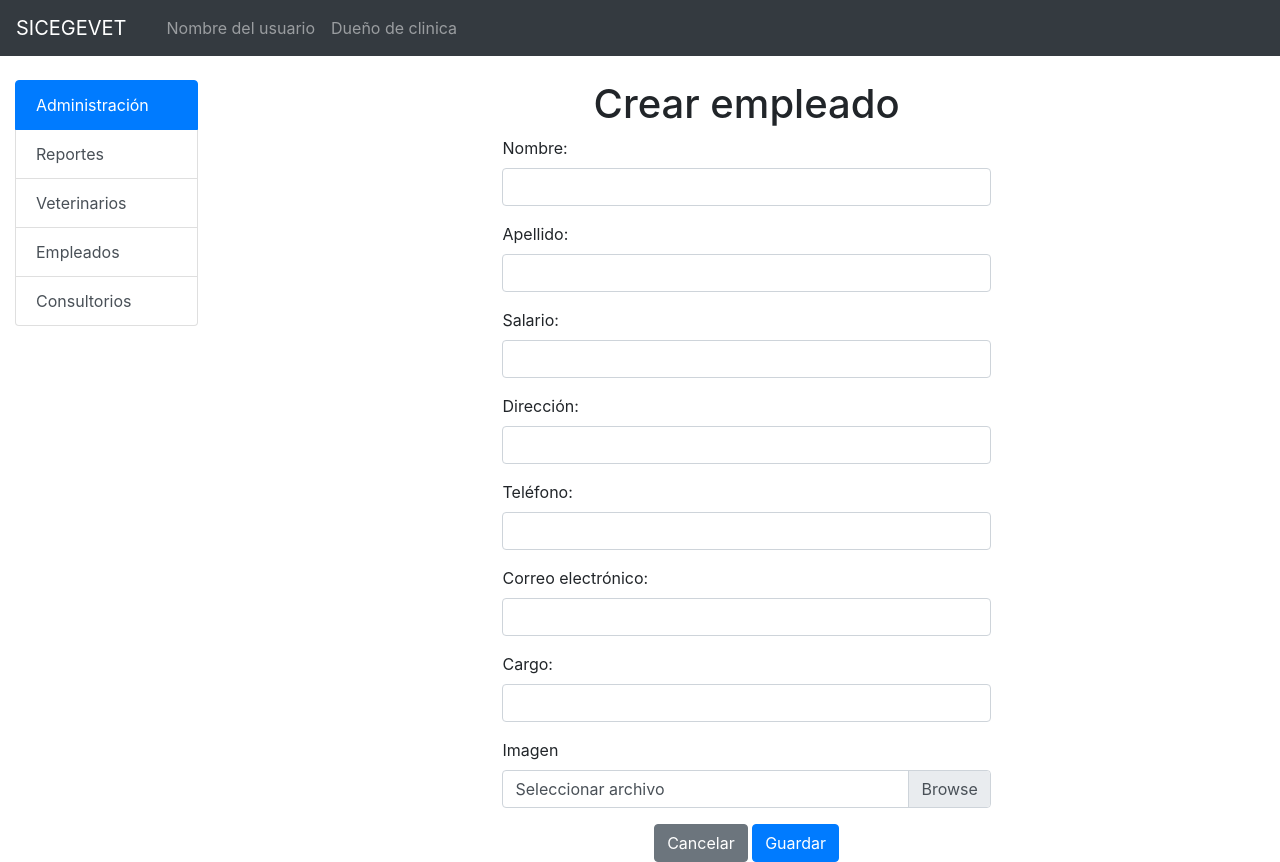
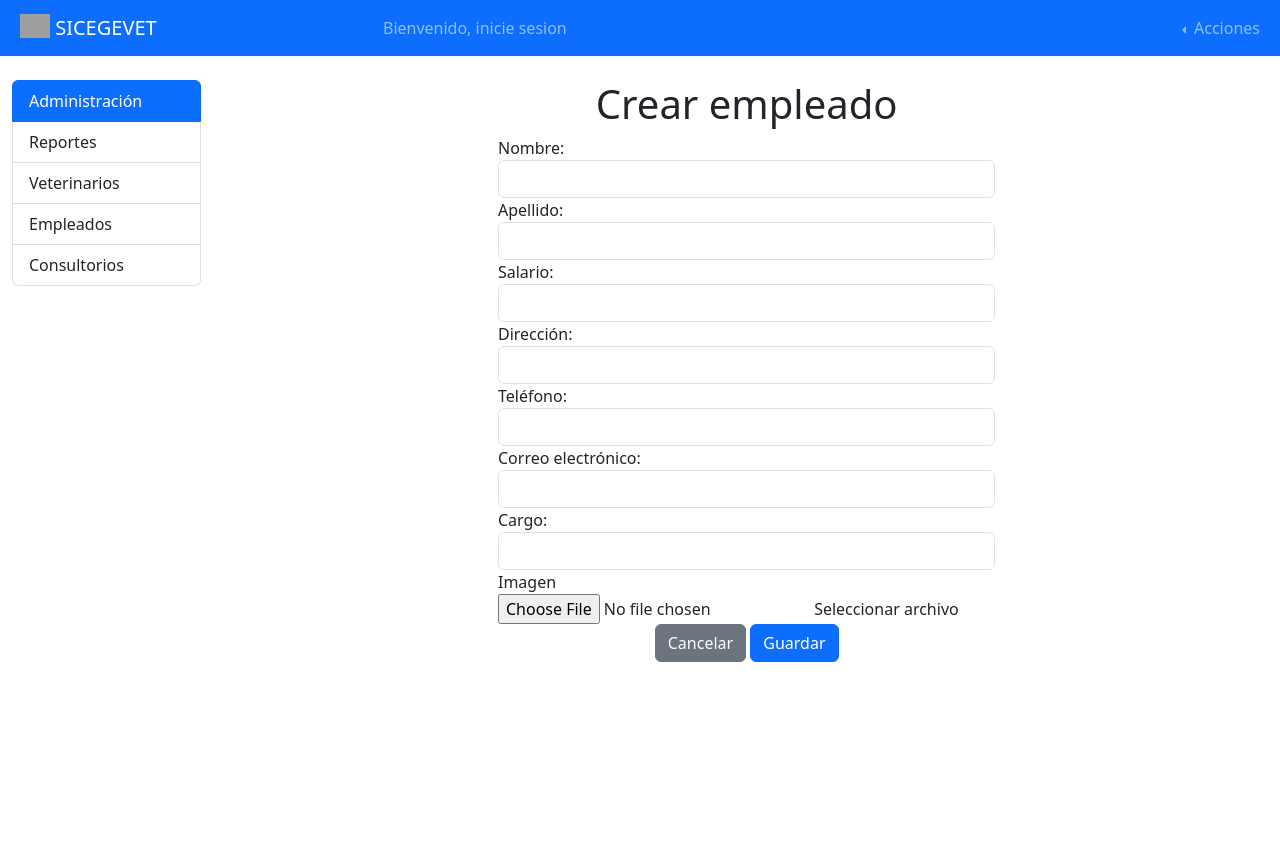
Before and after one commit to GRUPO12-DSI115/GRUPO12-DSI115, a Django app: page /gestion-empleados/crear/ in a window 1280 px wide. After the commit the page ends 662 px from the top, so only its background shows below. Run offline with Django 4.2, Linux system fonts and the light colour scheme; some libraries are stand-ins or nearby versions; grey boxes are pictures that could not be loaded.

Commit message:
H10, H11, H12, H13 y H14 Actualizados

```diff
--- a/GestionVeterinarias/inicio/templates/inicio/base2.html
+++ b/GestionVeterinarias/inicio/templates/inicio/base2.html
@@ -1,51 +1,68 @@
 <!DOCTYPE html>
-<html lang="es">
+<html lang="en">
   <head>
-    <meta charset="UTF-8" />
-    <meta name="viewport" content="width=device-width, initial-scale=1.0" />
-    <meta http-equiv="X-UA-Compatible" content="ie=edge" />
-    <title>{% block title %}Dashboard{% endblock %}</title>
-    <!-- Bootstrap CSS -->
+    <meta charset="utf-8" />
+    <meta name="viewport" content="width=device-width, initial-scale=1" />
+    <title>Bootstrap demo</title>
     <link
+      href="https://cdn.jsdelivr.net/npm/bootstrap@5.3.0/dist/css/bootstrap.min.css"
       rel="stylesheet"
-      href="https://stackpath.bootstrapcdn.com/bootstrap/4.3.1/css/bootstrap.min.css"
-      integrity="sha384-ggOyR0iXCbMQv3Xipma34MD+dH/1fQ784/j6cY/iJTQUOhcWr7x9JvoRxT2MZw1T"
+      integrity="sha384-9ndCyUaIbzAi2FUVXJi0CjmCapSmO7SnpJef0486qhLnuZ2cdeRhO02iuK6FUUVM"
       crossorigin="anonymous"
     />
-    <link
-      rel="stylesheet"
-      href="https://cdn.jsdelivr.net/npm/sweetalert2@10.16.3/dist/sweetalert2.min.css"
-    />
     <script src="https://cdn.jsdelivr.net/npm/sweetalert2@10.16.3/dist/sweetalert2.all.min.js"></script>
-    {% block stylesheets %}{% endblock %}
   </head>
   <body>
     <!-- Navbar -->
-    <nav class="navbar navbar-expand-lg navbar-dark bg-dark">
-      <a class="navbar-brand" href="#">SICEGEVET</a>
-      <button
-        class="navbar-toggler"
-        type="button"
-        data-toggle="collapse"
-        data-target="#navbarNav"
-        aria-controls="navbarNav"
-        aria-expanded="false"
-        aria-label="Toggle navigation"
-      >
-        <span class="navbar-toggler-icon"></span>
-      </button>
-      <div class="collapse navbar-collapse" id="navbarNav">
-        <ul class="navbar-nav">
-          <li class="nav-item {% block nav_dashboard %}{% endblock %}">
-            <a class="nav-link" href="#"></a>
-          </li>
-          <li class="nav-item {% block nav_users %}{% endblock %}">
-            <a class="nav-link" href="#">Nombre del usuario</a>
-          </li>
-          <li class="nav-item {% block nav_settings %}{% endblock %}">
-            <a class="nav-link" href="#">Dueño de clinica</a>
-          </li>
-        </ul>
+    <nav class="navbar navbar-expand-lg navbar-dark bg-primary">
+      <div class="container-fluid">
+        <a class="navbar-brand px-2" href="#">
+          <img src="/docs/5.3/assets/brand/bootstrap-logo.svg" alt="Logo" width="30" height="24" class="d-inline-block align-text-top">
+          SICEGEVET
+        </a>
+        <div class="navbar-collapse justify-content-center">
+            {% if request.user.is_superuser %}
+            <span class="navbar-text">Bienvenido, {{ user.get_username }}, eres: Administrador General de la Asociacion</span>
+            {% endif %}
+
+            {% if user.is_authenticated and user.clinica_id != Null %}
+            <span class="navbar-text">Bienvenido, {{ user.get_username }}, eres: {{ user.role }} de la clinica: {{ user.clinica.nombreClinica }}</span>
+            {% endif %}
+
+            {% if user.is_authenticated %}
+            {% else %}
+            <span class="navbar-text">Bienvenido, inicie sesion</span>
+            {% endif %}
+        </div>
+        <div class="navbar-collapse justify-content-end">
+          <ul class="navbar-nav">
+            <li class="nav-item btn-group dropstart">
+              <a
+                class="nav-link dropdown-toggle btn"
+                href="#"
+                id="navbarDropdown"
+                role="button"
+                data-bs-toggle="dropdown"
+                aria-expanded="false"
+              >
+              {% if user.is_authenticated == True %}
+              {{user.get_username}}
+              {% else %}
+              Acciones
+              {% endif %}
+              </a>
+              <ul class="dropdown-menu" aria-labelledby="navbarDropdown">
+                {% if user.is_authenticated == True %}
+                <li><a class="dropdown-item " href="/cuentas/cambioContra">Cambio de contraseña</a></li>
+                <li><a class="dropdown-item" href="{% url 'logout' %}">Cerrar sesión</a></li>
+                {% else %}
+                <li><a class="dropdown-item" href="/cuentas/login">Iniciar sesión</a></li>
+                <li><a class="dropdown-item" href="">Crear cuenta</a></li>
+                {% endif %}
+              </ul>
+            </li>
+          </ul>
+        </div>
       </div>
     </nav>
 
@@ -79,23 +96,18 @@
         <div class="col-md-10">{% block content %} {% endblock %}</div>
       </div>
     </div>
-
-    <!-- jQuery, Popper.js, and Bootstrap JS -->
+    <!-- jQuery, Popper.js, y Bootstrap JS -->
     <script
-      src="https://code.jquery.com/jquery-3.3.1.slim.min.js"
-      integrity="sha384-q8i/X+965DzO0rT7abKfaslvrpuShvqeaUIsstM+xmI8Tv5BkSKRDIi+pe0+UOp"
-      crossorigin="anonymous"
+      src="https://code.jquery.com/jquery-3.6.0.slim.min.js"
+      integrity="sha384-..."
     ></script>
     <script
-      src="https://cdn.jsdelivr.net/npm/@popperjs/core@2.9.3/dist/umd/popper.min.js"
-      integrity="sha384-3EJyjZaC2rc98xH/4FkZk1uXs7tAjQc0b1aMvV+Qw1t7FJYzvE0r+SXa0gV0i1S"
-      crossorigin="anonymous"
+      src="https://cdn.jsdelivr.net/npm/@popperjs/core@2.11.8/dist/umd/popper.min.js"
+      integrity="sha384-..."
     ></script>
     <script
-      src="https://stackpath.bootstrapcdn.com/bootstrap/4.3.1/js/bootstrap.min.js"
-      integrity="sha384-JjSmVgyd0p3pXB1rRibZUAYoIIy6OrQ6VrjIEaFf/nJGzIxFDsf4x0xIM+B07jRM"
-      crossorigin="anonymous"
+      src="https://cdn.jsdelivr.net/npm/bootstrap@5.3.0/dist/js/bootstrap.min.js"
+      integrity="sha384-..."
     ></script>
-    {% block scripts %}{% endblock %}
   </body>
 </html>
```
